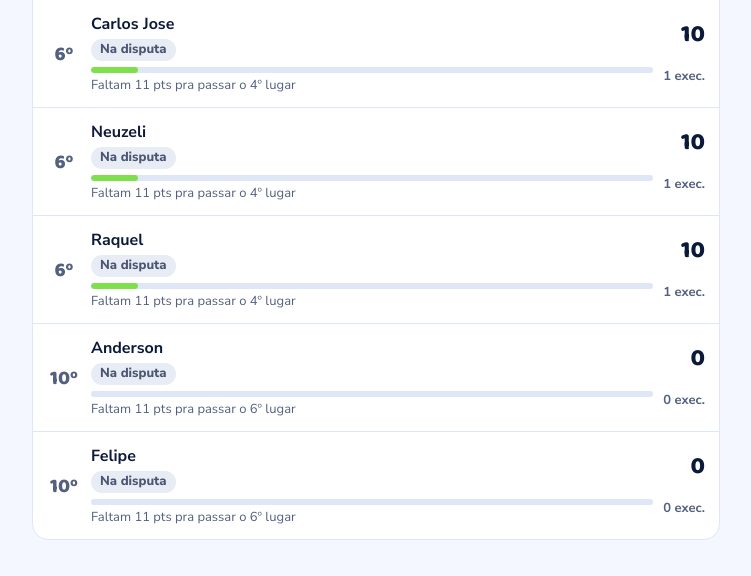
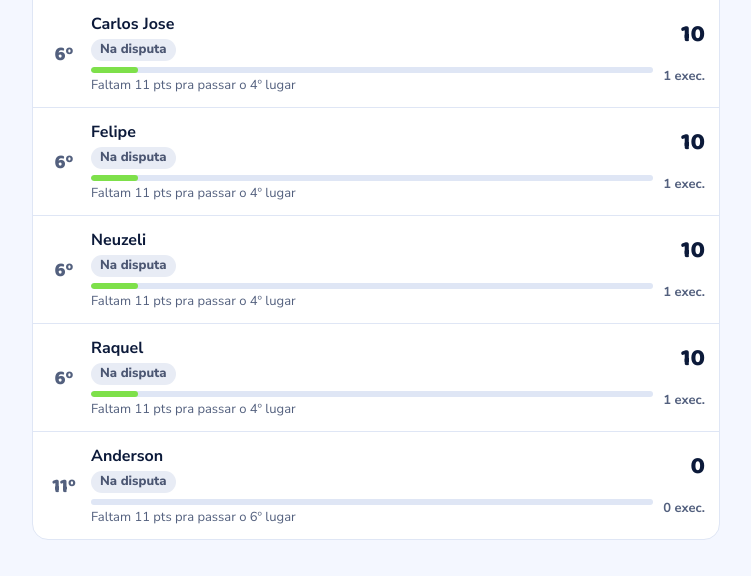
Before and after one commit to Agenciamult/catalogo-uau, a plain HTML site: page campanha/index.html in a window 1280 px wide. Shown: the part 1360-1936 px from the top of the page, without its empty margins (264-1015 px from the left). Drawn offline with Linux system fonts and the light colour scheme.

Commit message:
Atualiza ranking: Felipe 25/11

```diff
--- a/campanha/index.html
+++ b/campanha/index.html
@@ -163,7 +163,8 @@ const EXEC = [
 ["24/11","ANDRÉ","PENHA","CROSS",10,"Aprovada"],
 ["25/11","JORGE","BARRA","DISPLAY",20,"Aprovada"],
 ["25/11","ALEX","TIJUCA","CROSS",10,"Aprovada"],
-["25/11","JORGE","BARRA","CROSS",10,"Aprovada"]
+["25/11","JORGE","BARRA","CROSS",10,"Aprovada"],
+["25/11","FELIPE","TANQUE","CROSS",10,"Aprovada"]
 ];
 // Participantes ainda sem pontos (aparecem com 0)
 const OTHERS = ["ANDERSON","ANDRÉ","CARLOS JOSE","FELIPE","JORGE","NEUZELI","ALEX","VANIA"];
```
